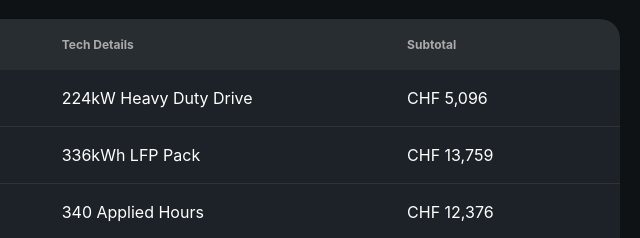
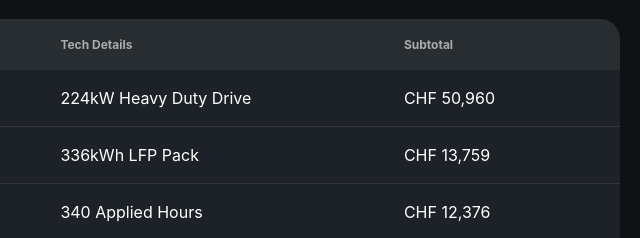
Before and after one commit to mkt-AN/INJIN-App, a plain HTML site: page index.html in a window 1280 px wide. Shown: the part 546-784 px from the top of the page, 640-1280 px from the left. Drawn offline with Linux system fonts and the light colour scheme.

Commit message:
Update index.html

```diff
--- a/index.html
+++ b/index.html
@@ -180,7 +180,7 @@ function update() {
     const estDays = Math.round(totalLabor / (team * 8));
 
     // Pricing Estimates
-    const costPowertrain = (kw * 25) * rate;
+    const costPowertrain = (kw * 250) * rate;
     const costBattery = (kwh * 45) * rate;
     const costLabor = (totalLabor * 40) * rate;
     const costDesign = (designMod > 1 ? 25000 : 5000) * rate;
```
